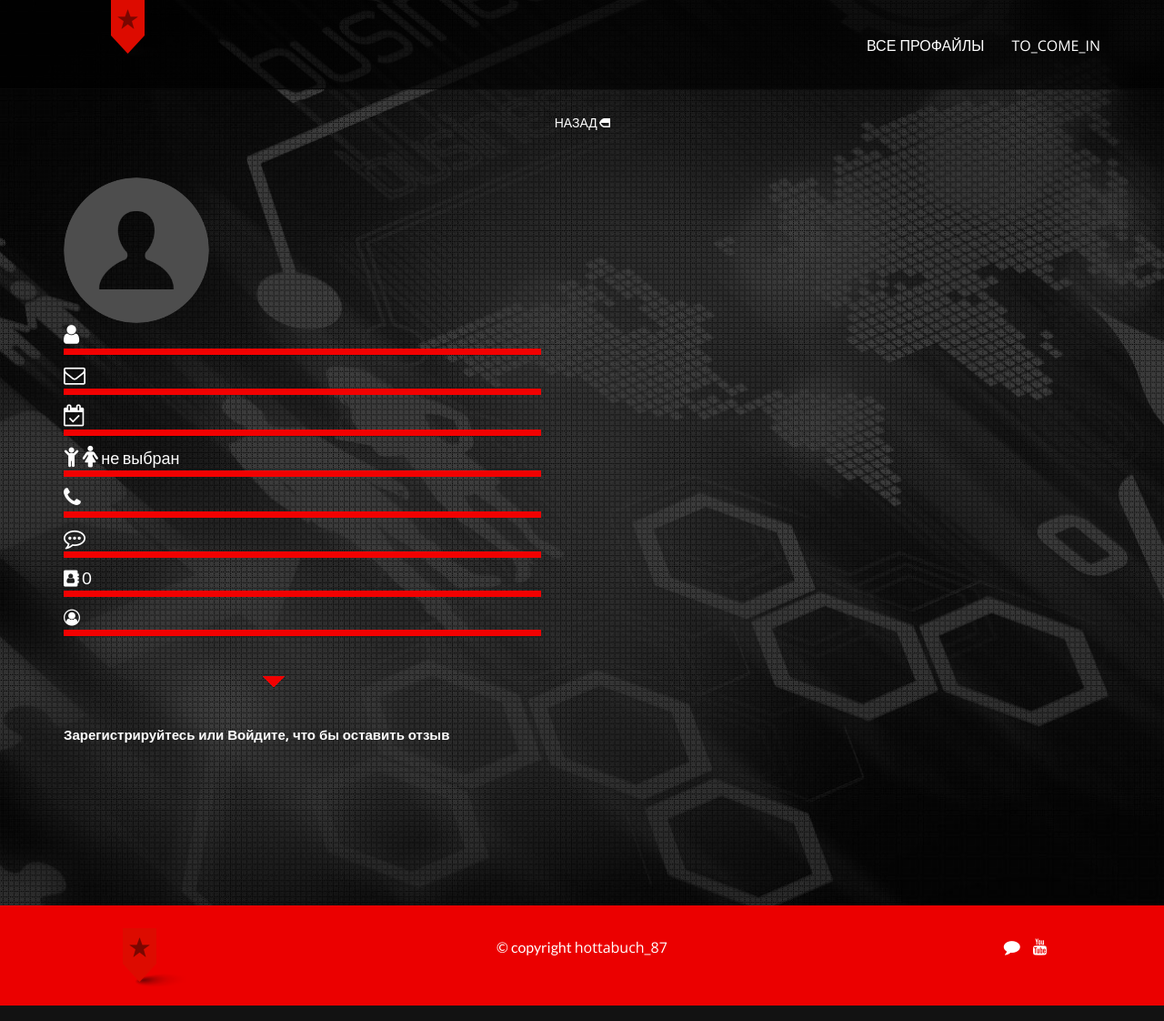
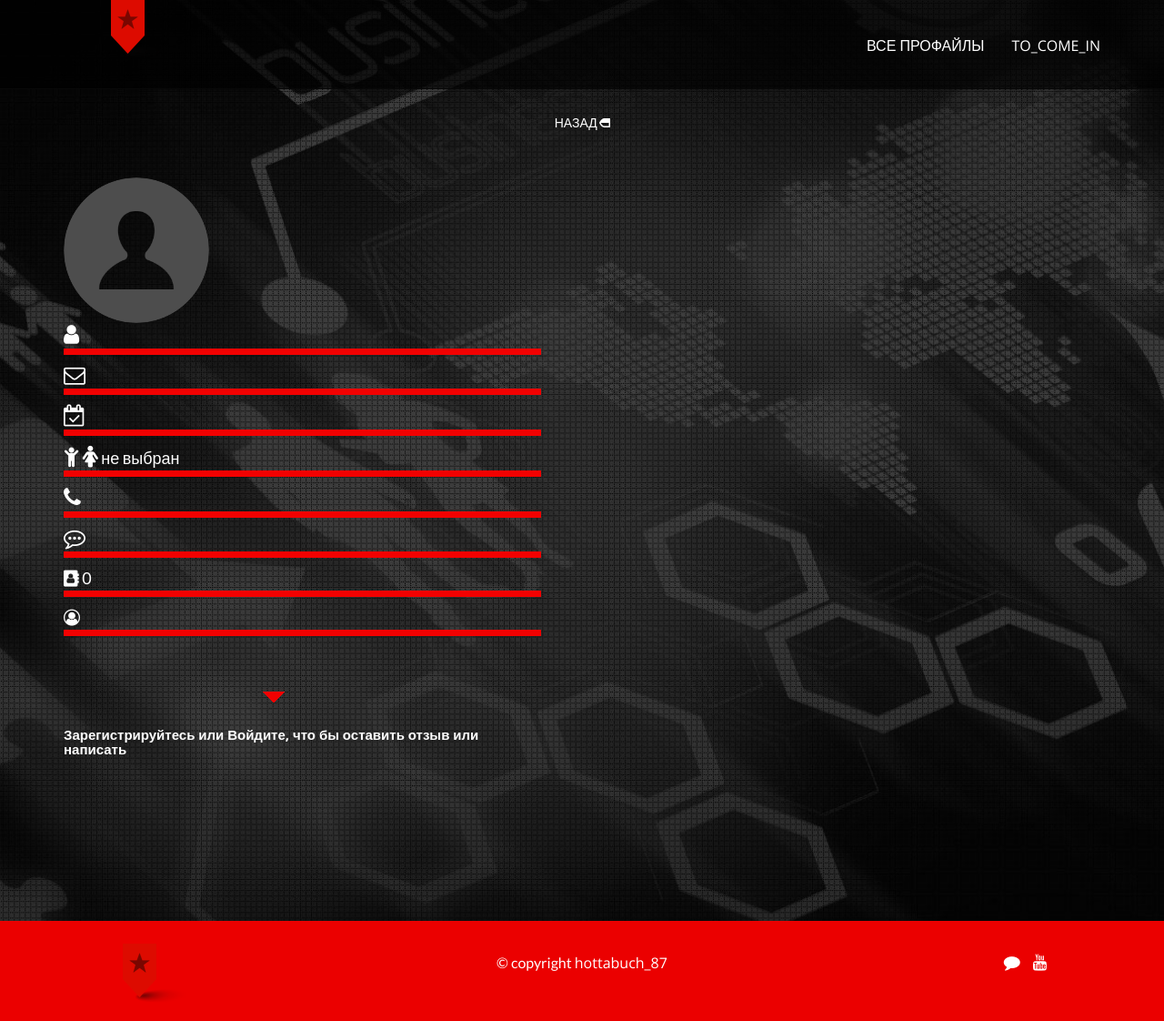
Before and after one commit to hottabuch1987/django-social, a Django app: template core/account/templates/account/dashboard/users_detail.html in a window 1280 px wide. Shown: the whole page at 91% size. Run offline with Django 4.2, Linux system fonts and the light colour scheme; the template is opened without the code that fills it, so the values that code supplies are empty; parts of the project's set-up code (start-up, migrations or seed data) failed here and were passed over; some libraries are stand-ins or nearby versions.

Commit message:
fix recommend

```diff
--- a/core/recommend/templates/recommend/recommendation.html
+++ b/core/recommend/templates/recommend/recommendation.html
@@ -130,7 +130,7 @@
     </form>
     {% else %}
     <h3 class="reviews-title">
-        <a class="reviews-title " href="{% url 'account:register' %}">Зарегистрируйтесь</a> или <a class="reviews-title " href="{% url 'account:login' %}">Войдите,</a> что бы оставить отзыв</h3>
+        <a class="reviews-title " href="{% url 'account:register' %}">Зарегистрируйтесь</a> или <a class="reviews-title " href="{% url 'account:login' %}">Войдите,</a> что бы оставить отзыв или написать</h3>
 
     {% endif %}
 
```
